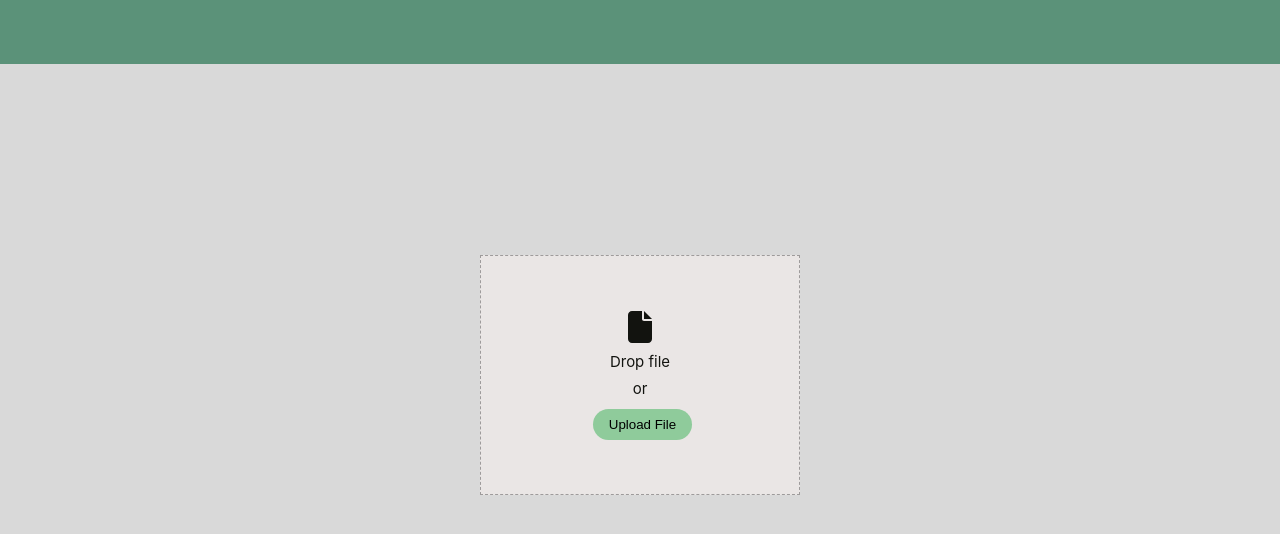
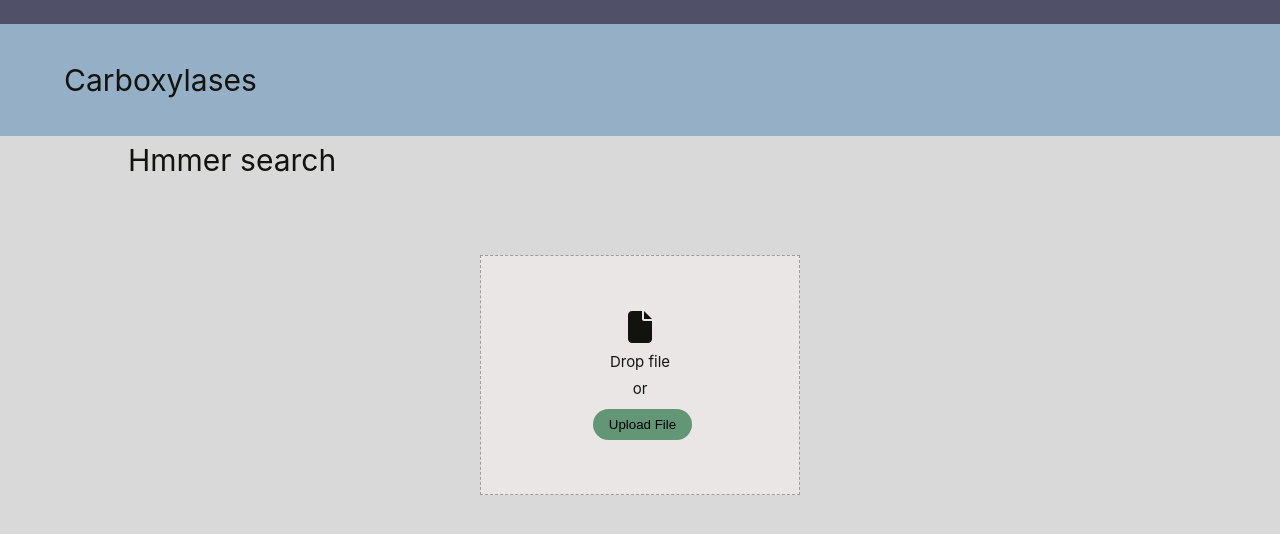
Before and after one commit to johannes-balkenhol/CarboDB-App, a Vue app in the folder frontend/: page / in a window 1280 px wide. Shown: the top 534 px of the page. Built offline with nearby package versions, Linux system fonts and the light colour scheme.

Commit message:
UI: added basics for uploading a file and searching with hmmer

```diff
--- a/frontend/package.json
+++ b/frontend/package.json
@@ -12,6 +12,7 @@
   "dependencies": {
     "@fortawesome/free-solid-svg-icons": "^6.7.0",
     "@fortawesome/vue-fontawesome": "^3.0.8",
+    "axios": "^1.7.7",
     "pinia": "^2.2.6",
     "vue": "^3.5.12",
     "vue-router": "^4.4.5"
--- a/frontend/src/App.vue
+++ b/frontend/src/App.vue
@@ -5,11 +5,19 @@ import TheHeader from "@/components/TheHeader.vue";
 </script>
 
 <template>
-    <TheHeader></TheHeader>
-
-  <RouterView />
+  <TheHeader>
+    <h1 class="h1">Carboxylases</h1>
+  </TheHeader>
+  <div class="page-margin">
+    <h1>Hmmer search</h1>
+    <RouterView />
+  </div>
 </template>
 
 <style scoped>
-
+.page-margin {
+  text-align: left;
+  width: 80vw;
+  margin: 0 auto;
+}
 </style>
--- a/frontend/src/assets/base.css
+++ b/frontend/src/assets/base.css
@@ -10,25 +10,35 @@
   --color-black: #12130F;
   --color-black-transparent: #12130F60;
 
-  --color-green: #5B9279;
+  --color-green: #629677;
+  --color-green-transparent: #62967780;
   --color-light-green: #8FCB9B;
   --color-light-green-transparent: #8FCB9B80;
 
+
+  --color-dark-blue: #0A2239;
   --color-blue: #505168;
+  --color-blue-2: #95AFC6;
+  --color-blue-2-transparent: #95AFC680;
   --color-light-blue: #B9BACA;
   --color-brown: #594236;
 
+  --color-midnight-green: #26777D;
+  --color-magenta: #7C606B;
+
+  --color-rose: #C2847A;
   --color-red: #e63022;
 }
 
 /* semantic color variables for this project */
 :root {
   --color-background: var(--color-light-grey);
-  --color-header: var(--color-green);
+  --color-header-spacer: var(--color-blue);
+  --color-header: var(--color-blue-2);
 
   --color-text: var(--color-black);
-  --color-button: var(--color-light-green);
-  --color-button-hover: var(--color-light-green-transparent);
+  --color-button: var(--color-green);
+  --color-button-hover: var(--color-green-transparent);
   --color-button-navigation: var(--color-black);
   --color-button-navigation-hover: var(--color-black-transparent);
 
--- a/frontend/src/components/FileUpload.vue
+++ b/frontend/src/components/FileUpload.vue
@@ -1,4 +1,5 @@
 <template>
+  <template v-if="!this.isValid">
     <div class="upload-error-wrapper">
       <div class="upload-wrapper"
            @drop.prevent="handleDrop"
@@ -19,10 +20,18 @@
       </div>
     </div>
   </template>
+  <template v-else>
+    <div>
+      <h2>Your input was valid, please press the button to start hmmer search</h2>
+      <button class="button-action-big">Start Search</button>
+    </div>
+  </template>
+</template>
 
 <script>
 import { FontAwesomeIcon } from '@fortawesome/vue-fontawesome';
 import { faFile } from '@fortawesome/free-solid-svg-icons';
+import { useValidationStore } from "@/stores/validation.js";
 
 export default {
   name: "FileUpload",
@@ -32,6 +41,7 @@ export default {
       loadedFasta: {},
       linesOfCSV: [],
       errors: [],
+      isValid: false,
     }
   },
   methods: {
@@ -79,12 +89,24 @@ export default {
         }
       }
     },
+    async validateInput() {
+      const validationStore = useValidationStore();
+      try {
+        await validationStore.validateFastaInput();
+
+        this.isValid = validationStore.isValid;
+        this.errors = validationStore.errors;
+      } catch (error) {
+        console.error("An error occurred during validation:", error);
+      }
+    },
     /**
      * Imports the FASTA file.
      * Error handling with the errors array.
      * @param {Blob} file
      */
     async importFasta(file) {
+      await this.validateInput();
       this.errors = [];
       /** Use FileReader to read the file */
       const reader = new FileReader();
--- a/frontend/src/components/TheHeader.vue
+++ b/frontend/src/components/TheHeader.vue
@@ -5,15 +5,21 @@ export default {
 </script>
 
 <template>
+  <div class="header-spacer"></div>
   <div class="header">
     <slot></slot>
   </div>
 </template>
 
 <style scoped>
+.header-spacer {
+  background: var(--color-header-spacer);
+  min-height: 3vh;
+}
+
 .header {
   background: var(--color-header);
-  min-height: 8vh;
+  min-height: 10vh;
   display: flex;
   align-items: center;
 }
--- /dev/null
+++ b/frontend/src/stores/validation.js
@@ -0,0 +1,20 @@
+import { ref, computed } from 'vue'
+import { defineStore } from 'pinia'
+import validateFasta from "../../utils/commands/ValidateFasta.js";
+
+export const useValidationStore = defineStore('validation', () => {
+    let isValid = ref(false);
+    let errors = ref([]);
+
+    async function validateFastaInput() {
+        try{
+            let response = await validateFasta();
+            isValid.value = response.data;
+        } catch (error) {
+            errors.value.push("Unknown error");
+            console.error('Error during file upload', error);
+        }
+    }
+
+    return { validateFastaInput, isValid, errors }
+})
--- /dev/null
+++ b/frontend/utils/Client.js
@@ -0,0 +1,12 @@
+import axios from 'axios';
+
+let baseUrl = 'http://127.0.0.1:5000';
+
+const Client = axios.create({
+  baseURL: baseUrl,
+  headers: {
+    'Content-Type': 'application/json',
+  },
+});
+
+export default Client;
--- /dev/null
+++ b/frontend/utils/commands/ValidateFasta.js
@@ -0,0 +1,9 @@
+import Client from "../client.js";
+
+const ENDPOINT = "/validate-fasta";
+
+async function validateFasta(){
+  return await Client.post(ENDPOINT);
+}
+
+export default validateFasta;
```
Also changed, not shown: 1 other file (tests, documents, lock files or other folders). Lines whose indentation alone changed are shown as unchanged.
